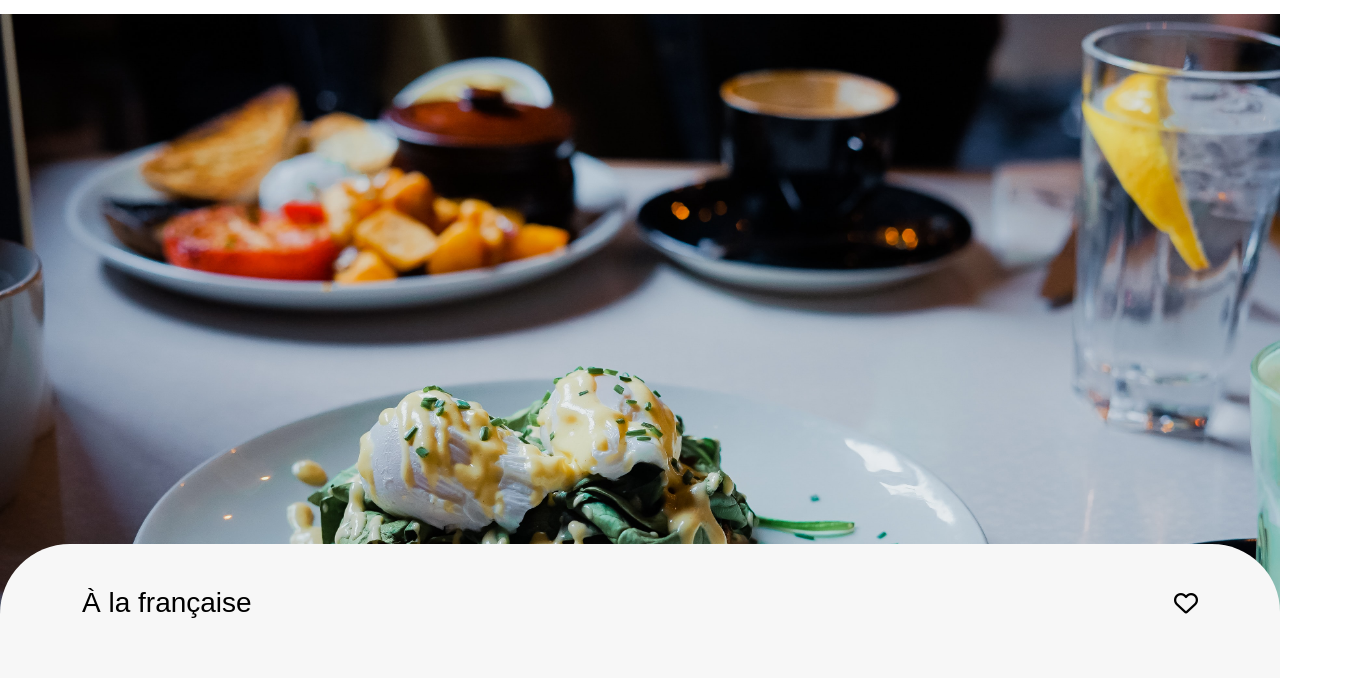
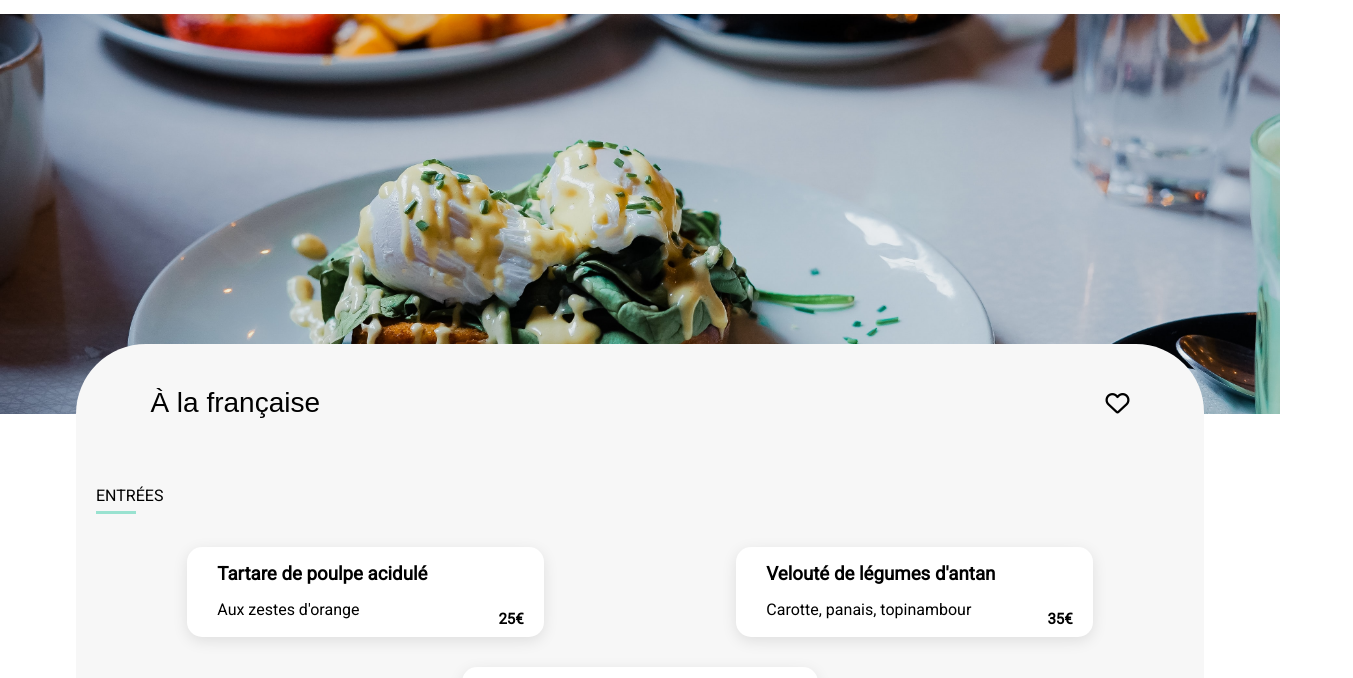
Before and after one commit to SamuelTussing/ohmyfood, a website: page menu-a-la-francaise.html in a window 1280 px wide. Shown: the part 54-732 px from the top of the page, 1353 px wide, since content can reach past the window. Drawn offline with Linux system fonts and the light colour scheme; a web font is replaced by a local one.

Commit message:
version desktop ok pour mainpage et menus

```diff
--- a/scss/main.scss
+++ b/scss/main.scss
@@ -225,6 +225,11 @@ footer{
 
 //Media querry for desktop version. Allows screens width from 1024px to 1440px//
 @media screen and (min-width: 1024px){
+
+    body{
+        margin: auto;
+    }
+
     .function--desc{
         flex-direction: row;
         &--cta{
--- a/scss/menu-palette-du-gout.scss
+++ b/scss/menu-palette-du-gout.scss
@@ -22,6 +22,7 @@ $btn-background: #f6f6f6;
     margin-top: 20px;
         &--name{
             line-height: 15px;
+            padding: 10px;
         }
         &--price{
             font-weight: 700;
@@ -74,9 +75,12 @@ h3, p{
     overflow: hidden;
     text-overflow: ellipsis;
     white-space: nowrap;
+    line-height: 25px;
+    margin-bottom: 5px;
+    margin-top: 5px;
 }
 
-//Media querry for mobile first version. Allows screens width from 320px to 720px//
+//Media querry for mobile first version. Allows screens width from 320px to 767px//
 @media screen and (min-width: 320px){
 
     body{
@@ -103,6 +107,8 @@ h3, p{
         max-height: 600px;
         & img{
             width: 100%;
+            max-height: 400px;
+            object-fit: cover;
         }
     }
 
@@ -182,7 +188,59 @@ h3, p{
             display: flex;
             flex-direction: column;
             justify-content: space-around;
+            padding-bottom: 10px;
+            padding-top: 10px;
         }
     }
 
 }
+
+//Media querry for desktop version. Allows screens width from 1024px to 1440px//
+@media screen and (min-width: 1024px){
+
+    body{
+        display: flex;
+        flex-direction: column;
+        align-items: center;
+    }
+
+    .top--image{
+        display: flex;
+        justify-content: center;
+        align-items: center;
+        overflow: hidden;
+        width: 100%;
+            & img{
+                flex-shrink: 0;
+                min-width: 100%;
+                min-height: 100%
+            }
+    }
+
+    .menu{
+        width: 85%;
+            &--plate{
+                padding-left: 0;
+            &--sel{
+                display: flex;
+                flex-direction: row;
+                flex-wrap: wrap;
+            }
+            &--card{
+                max-width: 30%;
+            }
+            }
+    }
+
+    footer{
+        display: flex;
+        flex-direction: row-reverse;
+        align-items: center;
+        gap: 20px;
+        width: 95%;
+            & ul{
+                display: flex;
+                gap: 20px;
+            }
+    }
+}
```
Also changed, not shown: scss/main.css, scss/menu-palette-du-gout.css, 2 other files.
